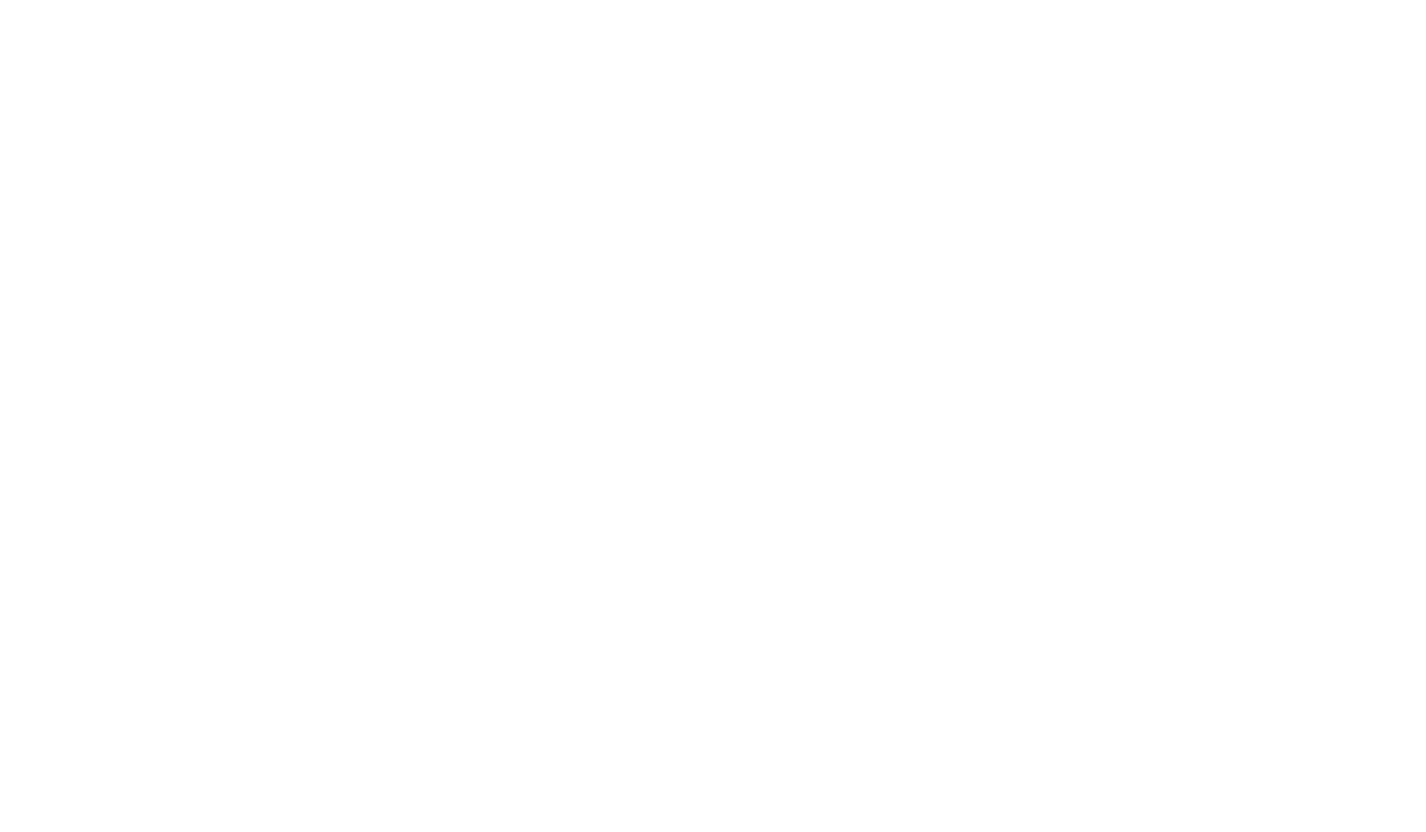
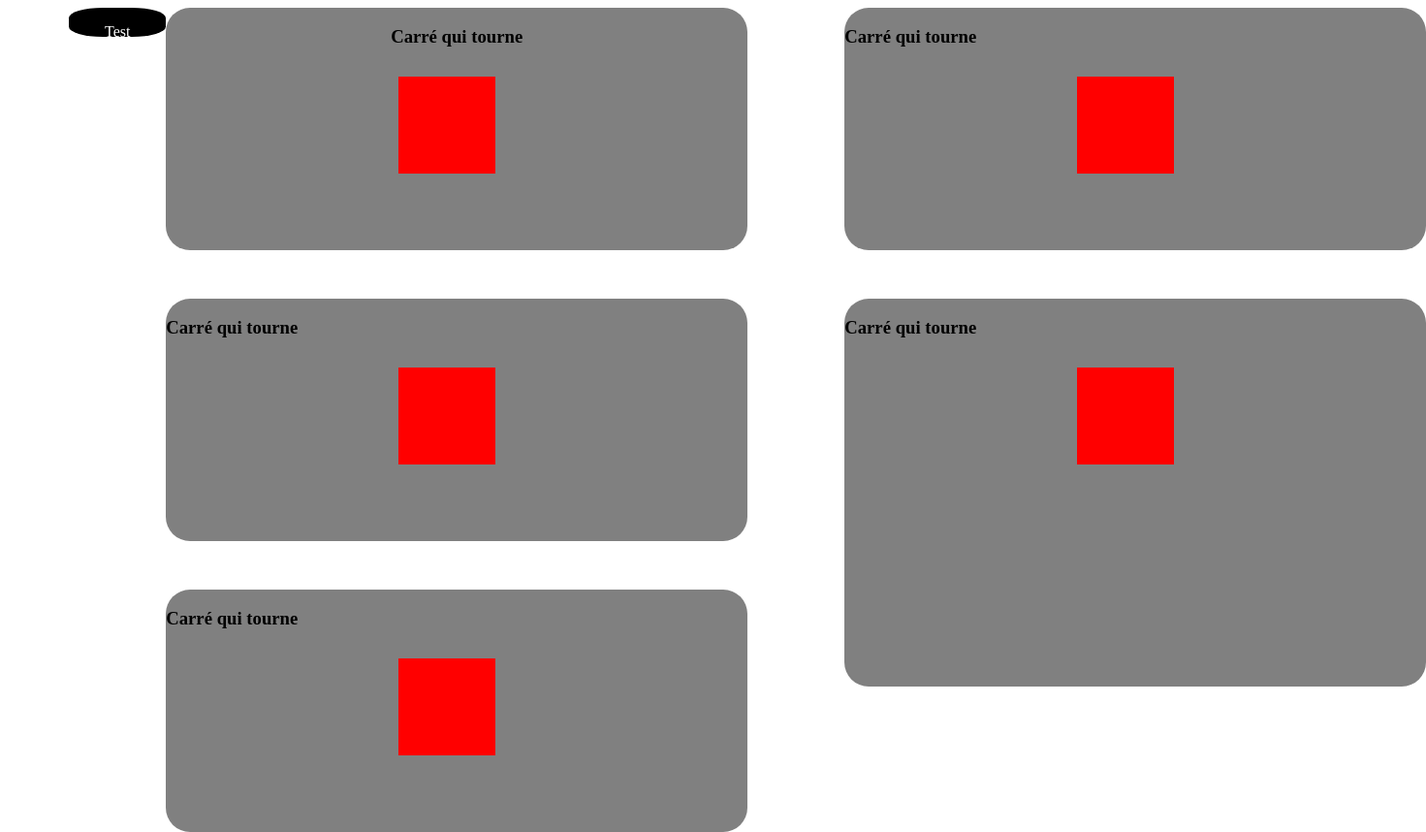
Before and after one commit to JorisM12/Animation, a plain HTML site: page index.html in a window 1280 px wide. Shown: the whole page at 97% size, 1471 px wide, since content can reach past the window. Before the commit the page ends 800 px from the top, so only its background shows below. Drawn offline with Linux system fonts and the light colour scheme.

Commit message:
2e commit

```diff
--- a/css/style.css
+++ b/css/style.css
@@ -0,0 +1,56 @@
+main {
+    display: grid;
+    grid-template-columns: 100px 600px 100px 600px ;
+    grid-template-rows: 200px 200px 200px;
+    margin-left: 5%;
+}
+
+div.anim_A {
+    background-color: black;
+    grid-column-start: 1;
+    grid-row: 1 / 1;
+    border-radius: 35%;
+    height: 30px;
+    color: white;
+    text-align: center;
+}
+
+.bloc {
+    background-color: gray;
+    border-radius: 25px;
+    height: 250px;
+}
+
+#carre {
+    text-align: center;
+}
+#tourne {
+    height: 100px;
+    width: 100px;
+    background-color: red;
+    margin-left: 40%;
+    margin-top: 5%;
+}
+
+#balle {
+    grid-row-start: 2;
+    grid-column-start: 2;
+    margin-top: 100px;
+}
+#loader {
+    grid-row-start: 3;
+    grid-column-start: 2;
+    margin-top: 200px;
+
+}
+#queue {
+    grid-row-start: 1;
+    grid-column-start: 4;
+}
+#elem {
+    grid-row: 2;
+    grid-column-start: 4;
+    margin-top: 100px;
+    height: 400px;
+
+}
--- a/index.html
+++ b/index.html
@@ -8,6 +8,51 @@
     <link rel='stylesheet' type='text/css' media='screen' href='./css/style.css'>
 </head>
 <body>
+    <main>
+    <div class="anim_A">
+        <p>
+            Test
+        </p>
+    </div>
+    <div class="bloc" id="carre">
+        <h3>Carré qui tourne</h3>
+        <div id="tourne">
+
+        </div>
+    </div>
+    <div class="bloc" id="balle">
+        <h3>Carré qui tourne</h3>
+        <div id="tourne">
+
+        </div>
+    </div>
+    <div class="bloc" id="loader">
+        <h3>Carré qui tourne</h3>
+        <div id="tourne">
+
+        </div>
+    </div>
+    <div class="bloc" id="queue">
+        <h3>Carré qui tourne</h3>
+        <div id="tourne">
+
+        </div>
+    </div>
+    <div class="bloc" id="elem">
+        <h3>Carré qui tourne</h3>
+        <div id="tourne">
+
+        </div>
+    </div>
+
+
+
+
+
+
+    </main>
+
+
 
 </body>
 </html>
```
